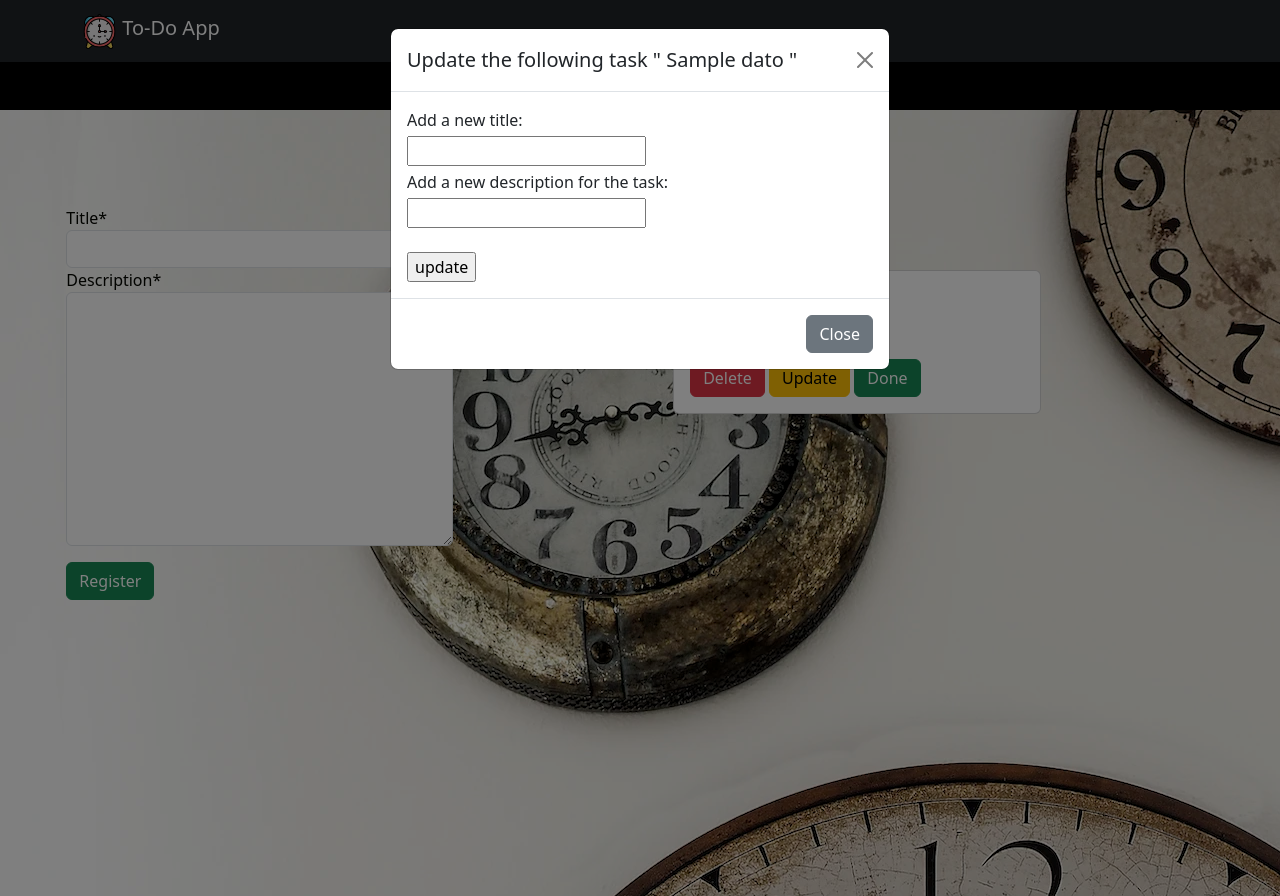
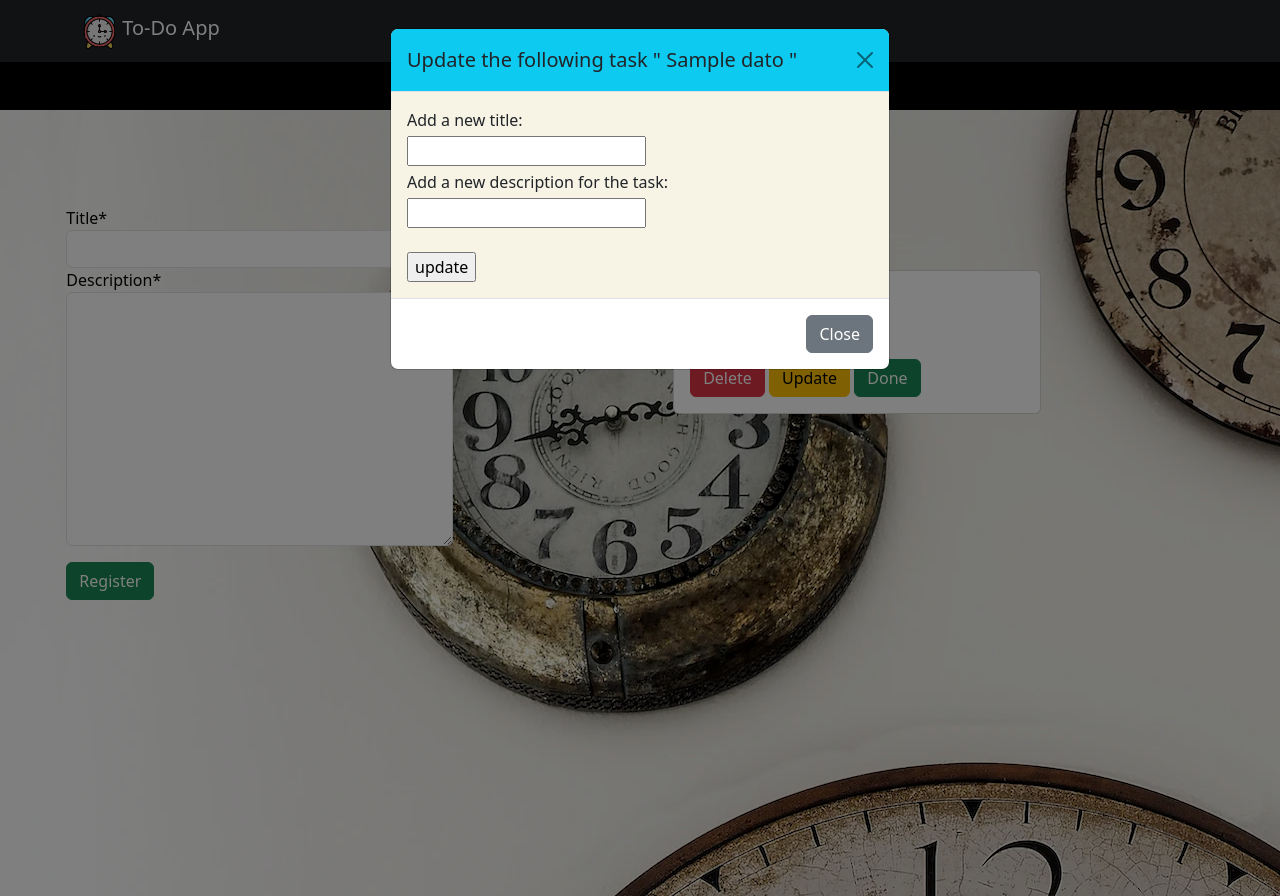
Before and after one commit to bardack134/To-Do-App, a Django app: page / in a window 1280 px wide, after a click on "Update". Run offline with Django 3.2, Linux system fonts and the light colour scheme; tables that the repository leaves empty hold one stand-in row (values such as "Sample post"); some libraries are stand-ins or nearby versions.

Commit message:
ventana-modal-fondo

```diff
--- a/main/templates/home.html
+++ b/main/templates/home.html
@@ -76,13 +76,13 @@
         <div class="modal" id="detallesModal{{ i.id }}" tabindex="-1">
             <div class="modal-dialog">
                 <div class="modal-content">
-                    <div class="modal-header">
-                        <h5 class="modal-title">Update the following task " {{i.titulo}} "</h5>
+                    <div class="modal-header bg-info">
+                        <h5 class="modal-title ">Update the following task " {{i.titulo}} "</h5>
                         <button type="button" class="btn-close" data-bs-dismiss="modal" aria-label="Close"></button>
                     </div>
-                    <div class="modal-body">
+                    <div class="modal-body " style="background-color: rgb(247, 243, 229) ;">
                         <!-- descripcion de la ventana modal -->
-                        <form method="post" action="{% url 'Main:Update' i.id %}">
+                        <form method="post" action="{% url 'Main:Update' i.id %}" >
                             {% csrf_token %}
                             <label for="titulo" class="mb-1">Add a new title: </label><br>
                             <input type="text" id="titulo" name="nuevo_titulo" class="mb-1"><br>
```
